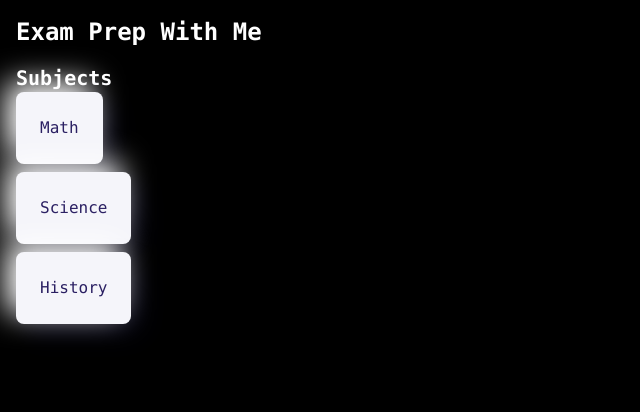
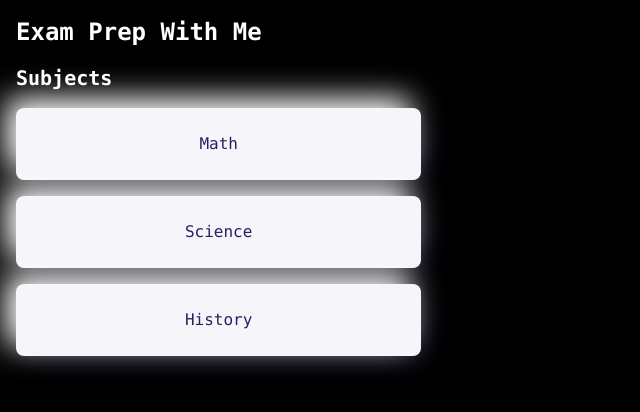
Before and after one commit to bvsteja263/exam_prep_with_me, a Next.js app: page / in a window 1280 px wide. Shown: the top 412 px of the page, without its empty margins (0-640 px from the left). Built offline with nearby package versions, Linux system fonts and the light colour scheme.

Commit message:
Update button styles to be consistent and evenly spaced

```diff
--- a/app/globals.css
+++ b/app/globals.css
@@ -38,13 +38,13 @@ body {
   line-height: 1.5rem;
   padding: 15px;
   position: relative;
-  text-align: left;
+  text-align: center;
   transition: .2s;
   user-select: none;
   -webkit-user-select: none;
   touch-action: manipulation;
-  white-space: pre;
-  width: max-content;
+  white-space: nowrap;
+  width: 100%;
   word-break: normal;
   word-spacing: normal;
 }
@@ -61,6 +61,7 @@ body {
 }
 
 
+
 @layer utilities {
   .text-balance {
     text-wrap: balance;
--- a/app/page.tsx
+++ b/app/page.tsx
@@ -23,8 +23,8 @@ export default function Home() {
       <h1 className="text-2xl font-bold mb-4">Exam Prep With Me</h1>
       <div className="grid grid-cols-3 gap-4">
         <div>
-          <h2 className="text-xl font-semibold">Subjects</h2>
-          <div className="space-y-2">
+          <h2 className="text-xl font-semibold mb-4">Subjects</h2>
+          <div className="flex flex-col space-y-4">
             {subjects.map(subject => (
               <button
                 key={subject}
@@ -37,11 +37,11 @@ export default function Home() {
           </div>
         </div>
         {selectedSubject && (
-          <div>
-            <h2 className="text-xl font-semibold">{selectedSubject} To-Do List</h2>
+          <div className="col-span-2">
+            <h2 className="text-xl font-semibold mb-4">{selectedSubject} To-Do List</h2>
             <ul>
               {todos[selectedSubject].map((todo, index) => (
-                <li key={index} className="flex items-center">
+                <li key={index} className="flex items-center mb-2">
                   <input
                     type="checkbox"
                     checked={todo.done}
```
